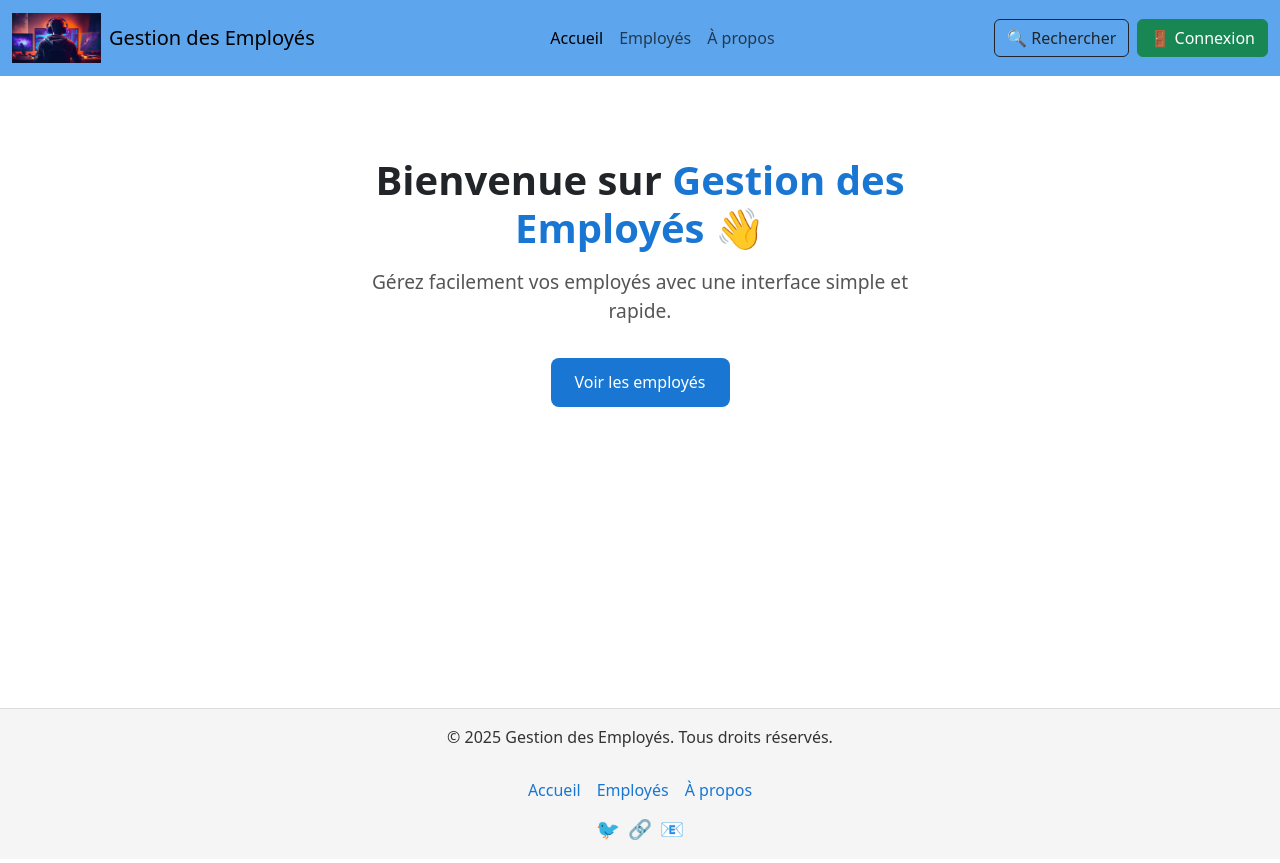
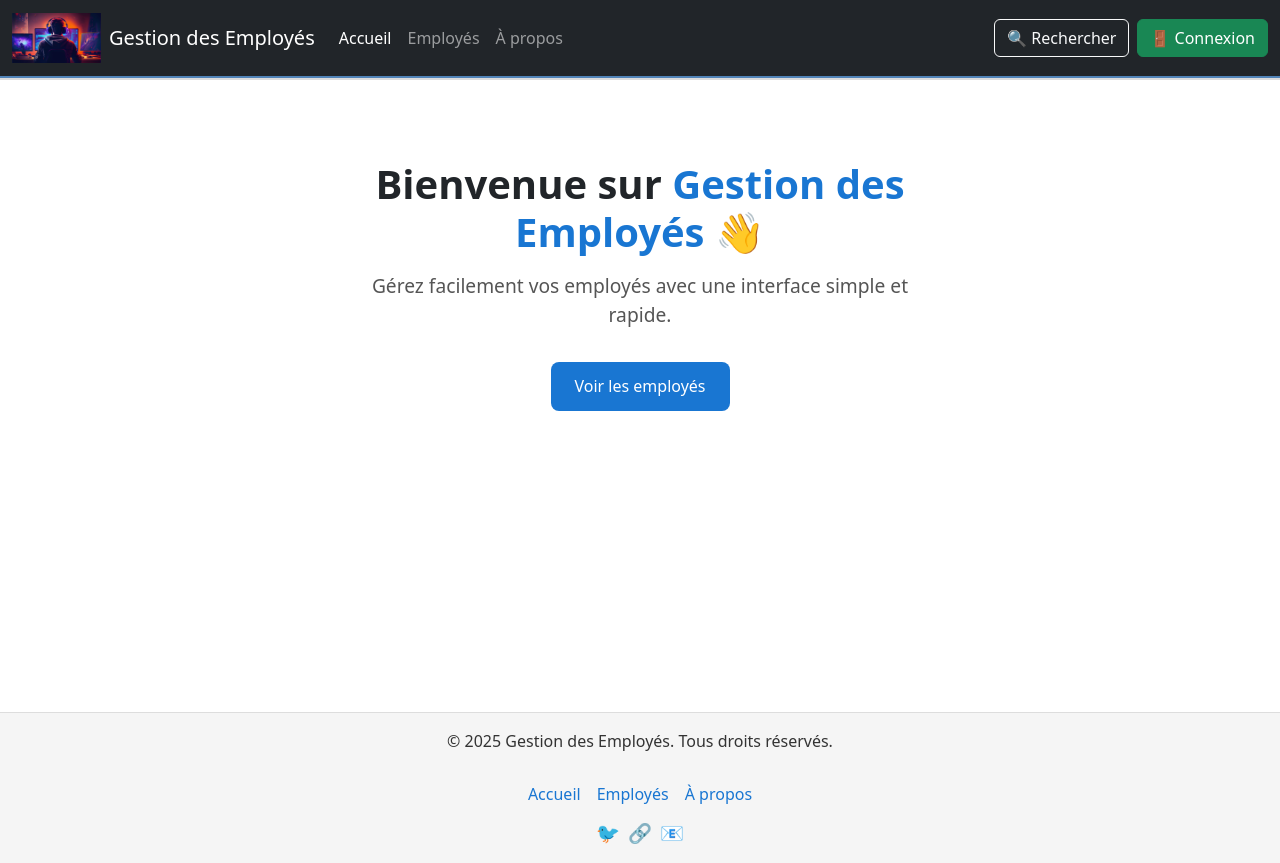
Before and after one commit to diamanka28/Front_Angular, an Angular app: page / in a window 1280 px wide. Built offline with nearby package versions, Linux system fonts and the light colour scheme.

Commit message:
menu de barre encore

```diff
--- a/src/app/components/header/header.component.html
+++ b/src/app/components/header/header.component.html
@@ -1,36 +1,34 @@
-<nav class="navbar navbar-expand-lg navbar-light navbar-custom">
+<header class="app-header">
+  <nav class="navbar navbar-expand-lg navbar-dark bg-dark">
     <div class="container-fluid">
 
-    <!-- Logo + titre -->
+      <!-- Logo + Titre -->
       <a class="navbar-brand d-flex align-items-center" routerLink="">
         <img src="assets/logo.webp" alt="Logo" height="50" class="me-2">
         <span>Gestion des Employés</span>
       </a>
 
-    <!-- Bouton burger (mobile) -->
-    <button class="navbar-toggler" type="button" data-bs-toggle="collapse" data-bs-target="#mainNavbar">
+      <!-- Bouton menu burger (mobile) -->
+      <button class="navbar-toggler" type="button" data-bs-toggle="collapse" data-bs-target="#mainNavbar" aria-controls="mainNavbar" aria-expanded="false" aria-label="Toggle navigation">
         <span class="navbar-toggler-icon"></span>
       </button>
 
-    <!-- Contenu navbar -->
+      <!-- Liens du menu -->
       <div class="collapse navbar-collapse" id="mainNavbar">
-
-      <!-- Liens du menu centrés -->
-      <ul class="navbar-nav mx-auto">
+        <ul class="navbar-nav me-auto mb-2 mb-lg-0">
           <li class="nav-item">
-          <a class="nav-link active" routerLink="">Accueil</a>
+            <a class="nav-link" routerLink="" routerLinkActive="active" [routerLinkActiveOptions]="{exact: true}">Accueil</a>
           </li>
           <li class="nav-item">
-          <a class="nav-link" routerLink="employees">Employés</a>
+            <a class="nav-link" routerLink="employees" routerLinkActive="active" [routerLinkActiveOptions]="{exact: true}">Employés</a>
           </li>
           <li class="nav-item">
-          <a class="nav-link" routerLink="employees/add">À propos</a>
+            <a class="nav-link" routerLink="employees/add" routerLinkActive="active">À propos</a>
           </li>
         </ul>
-
-      <!-- Actions à droite -->
+        <!-- Actions -->
         <div class="d-flex align-items-center gap-2">
-        <button class="btn btn-outline-dark">🔍 Rechercher</button>
+          <button class="btn btn-outline-light">🔍 Rechercher</button>
 
           @if(isLoggedIn()){
             <button class="btn btn-primary" (click)="togglePanel()">
@@ -40,7 +38,14 @@
             <button class="btn btn-success" routerLink="auth">🚪 Connexion</button>
           }
         </div>
-
       </div>
     </div>
   </nav>
+</header>
+
+<!-- Panneau utilisateur -->
+<app-user-panel
+  [user]="getUser()"
+  (close)="togglePanel()"
+  *ngIf="getShowPanel()">
+</app-user-panel>
```
Lines whose indentation alone changed are shown as unchanged.
